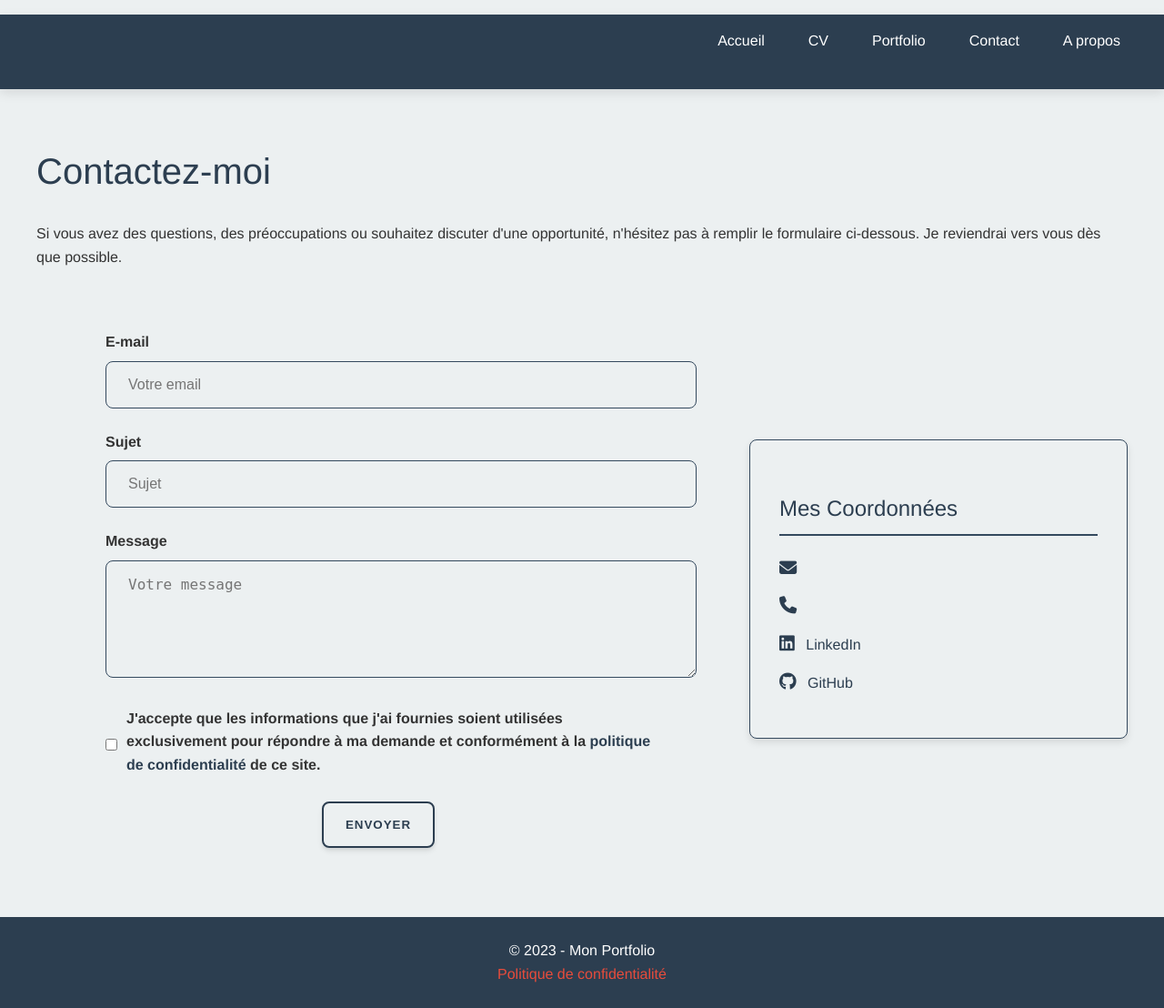
After one commit to Stargate136/EPHAD, a Django app: template src/contact/templates/contact/index.html in a window 1280 px wide. The commit adds this page. Shown: the whole page at 91% size. Run offline with Django 4.2, Linux system fonts and the light colour scheme; the template is opened without the code that fills it: values that come from a table or form of the project are taken from there, others are empty; data comes from the database, SQL or seed files in the repository.

Commit message:
Remove Bootstrap and add CSS in 'contact' app

```diff
--- /dev/null
+++ b/src/contact/static/contact/css/index.css
@@ -0,0 +1,64 @@
+/* Layout */
+
+.contact-wrapper {
+    display: flex;
+    justify-content: center;
+    align-items: center;
+    gap: 2rem;
+    flex-wrap: wrap;
+}
+
+
+/* Style de la première section */
+.contact-form {
+    flex: 1; /* La première section prendra autant d'espace que possible */
+    max-width: 70%; /* Largeur maximale de la première section */
+    padding: 20px; /* Espacement intérieur de la première section */
+}
+
+/* Style de la deuxième section */
+.contact-card {
+    flex: 1; /* La deuxième section prendra autant d'espace que possible */
+    max-width: 30%; /* Largeur maximale de la deuxième section */
+    padding: 20px; /* Espacement intérieur de la deuxième section */
+}
+
+/* Responsive pour mobiles */
+@media (max-width: 768px) {
+    .contact-wrapper {
+        flex-direction: column;
+    }
+    section, .contact-card {
+        max-width: 100%; /* Les sections occupent toute la largeur sur les petits écrans */
+    }
+}
+
+/* Contact card */
+.contact-card {
+    padding: var(--space-lg);
+    background-color: var(--background-color);
+    border: 1px solid var(--secondary-color);
+    box-shadow: 0 4px 8px rgba(0, 0, 0, 0.1);
+    border-radius: var(--border-radius);
+    max-width: 350px;
+    margin: var(--space-lg) auto;
+}
+
+.contact-title {
+    margin-bottom: var(--space-md);
+    color: var(--primary-color);
+    border-bottom: 2px solid var(--secondary-color);
+    padding-bottom: var(--space-xs);
+}
+
+.contact-item {
+    margin-bottom: var(--space-sm);
+    display: flex;
+    align-items: center;
+}
+
+.contact-icon {
+    margin-right: var(--space-xs);
+    color: var(--primary-color);
+    font-size: 1.2rem;
+}
--- /dev/null
+++ b/src/contact/templates/contact/index.html
@@ -0,0 +1,76 @@
+{% extends "core/base.html" %}
+{% load static %}
+
+{% block title %}Contact{% endblock %}
+
+{% block extra_css %}
+    <link rel="stylesheet" href="{% static 'core/css/formulaire.css' %}">
+    <link rel="stylesheet" href="{% static 'core/css/buttons.css' %}">
+    <link rel="stylesheet" href="{% static 'core/css/card.css' %}">
+    <link rel="stylesheet" href="{% static 'contact/css/index.css' %}">
+{% endblock %}
+
+{% block content %}
+<div>
+    <h1>Contactez-moi</h1>
+    <p>
+        Si vous avez des questions, des préoccupations ou souhaitez discuter d'une opportunité,
+        n'hésitez pas à remplir le formulaire ci-dessous. Je reviendrai vers vous dès que possible.
+    </p>
+    <div class="contact-wrapper">
+        <section class="contact-form">
+            <form class="form-container" method="post">
+                {% csrf_token %}
+                {{ form.email.label_tag }} {{ form.email }}
+                {{ form.subject.label_tag }} {{ form.subject }}
+                {{ form.message.label_tag }} {{ form.message }}
+                <div class="checkbox-wrapper">
+                    <input type="checkbox" name="{{ form.consent_given.name }}" id="{{ form.consent_given.id_for_label }}" required>
+                    <label for="{{ form.consent_given.id_for_label }}">
+                        J'accepte que les informations que j'ai fournies soient utilisées exclusivement
+                        pour répondre à ma demande et conformément à la
+                        <a href="{% url 'core:under_construction' %}" target="_blank">politique de confidentialité</a>
+                        de ce site.
+                    </label>
+                </div>
+                <!-- TODO : régler le problème de pointeur qui ne change pas -->
+                <div class="button-wrapper">
+                    <input class="btn btn-outline-primary" type="submit"  value="Envoyer"/>
+                </div>
+            </form>
+        </section>
+
+        <section class="contact-card">
+            <div class="contact-content">
+                <div class="contact-info">
+                    <h4 class="contact-title">Mes Coordonnées</h4>
+                    <p class="contact-item">
+                        <a href="mailto:{{ personal_info.email }}">
+                            <i class="contact-icon fas fa-envelope"></i>
+                            {{ personal_info.email }}
+                        </a>
+                    </p>
+                    <p class="contact-item">
+                        <a href="tel:{{ personal_info.phone }}">
+                            <i class="contact-icon fas fa-phone"></i>
+                            {{ personal_info.phone }}
+                        </a>
+                    </p>
+                    <p class="contact-item">
+                        <a href="{{ personal_info.linkedin }}" target="_blank">
+                            <i class="contact-icon fab fa-linkedin"></i>
+                            LinkedIn
+                        </a>
+                    </p>
+                    <p class="contact-item">
+                        <a href="{{ personal_info.github }}" target="_blank">
+                            <i class="contact-icon fab fa-github"></i>
+                            GitHub
+                        </a>
+                    </p>
+                </div>
+            </div>
+        </section>
+    </div>
+</div>
+{% endblock %}
--- a/src/core/static/core/css/buttons.css
+++ b/src/core/static/core/css/buttons.css
@@ -18,6 +18,7 @@
 .btn:hover {
     transform: translateY(-2px);
     box-shadow: 0px 10px 15px -3px rgba(0, 0, 0, 0.1), 0px 4px 6px -2px rgba(0, 0, 0, 0.05);
+    cursor: pointer;
 }
 
 /* Specific styles for primary outlined button */
--- /dev/null
+++ b/src/core/static/core/css/formulaire.css
@@ -0,0 +1,86 @@
+/* formulaire.css */
+
+/* Container du formulaire */
+.form-container {
+    max-width: 600px;
+    margin: 0 auto;
+    padding: var(--space-md);
+}
+
+/* Champs du formulaire */
+input[type="text"],
+input[type="email"],
+input[type="password"],
+input[type="date"],
+input[type="number"],
+select,
+textarea {
+    width: 100%;
+    padding: var(--space-sm) var(--space-md);
+    margin-bottom: var(--space-md);
+    border: 1px solid var(--secondary-color);
+    border-radius: var(--border-radius);
+    font-size: 1rem;
+    color: var(--text-color);
+    background-color: var(--background-color);
+    transition: border-color 0.3s, box-shadow 0.3s;
+}
+
+input[type="text"]:focus,
+input[type="email"]:focus,
+input[type="password"]:focus,
+input[type="date"]:focus,
+input[type="number"]:focus,
+select:focus,
+textarea:focus {
+    border-color: var(--primary-color);
+    box-shadow: 0 0 5px rgba(44, 62, 80, 0.4); /* Using the RGB values of --primary-color for a subtle shadow */
+}
+
+textarea {
+    resize: vertical;
+}
+
+/* Étiquettes du formulaire */
+label {
+    display: block;
+    margin-bottom: var(--space-xs);
+    color: var(--text-color);
+    font-weight: 600;
+}
+
+
+
+/* Messages d'erreur et textes d'aide */
+.form-error,
+.form-helper {
+    font-size: 0.875rem;
+    margin-top: var(--space-xs);
+}
+
+.form-error {
+    color: var(--accent-color);
+}
+
+/* wrappers */
+
+.button-wrapper {
+    display: flex;
+    justify-content: center; /* Centrage horizontal */
+    padding-top: 20px; /* Espacement au-dessus du bouton, ajustable selon vos besoins */
+}
+
+.checkbox-wrapper {
+    display: flex;
+    align-items: center;  /* Centrage vertical des éléments */
+    gap: 10px; /* Espace entre la case à cocher et l'étiquette */
+}
+
+.checkbox-wrapper input[type="checkbox"] {
+    margin: 0; /* Supprimez toute marge par défaut autour de la case à cocher */
+}
+
+.checkbox-wrapper label {
+    flex: 1; /* L'étiquette prend tout l'espace restant, permettant ainsi un retour à la ligne approprié si le texte est trop long */
+}
+/* TODO : Ajoutez d'autres styles pour les cases à cocher et les boutons radio si nécessaire */
```
Also changed, not shown: src/contact/templates/contact/form.html (deleted, +0 -60 lines), README.md.
